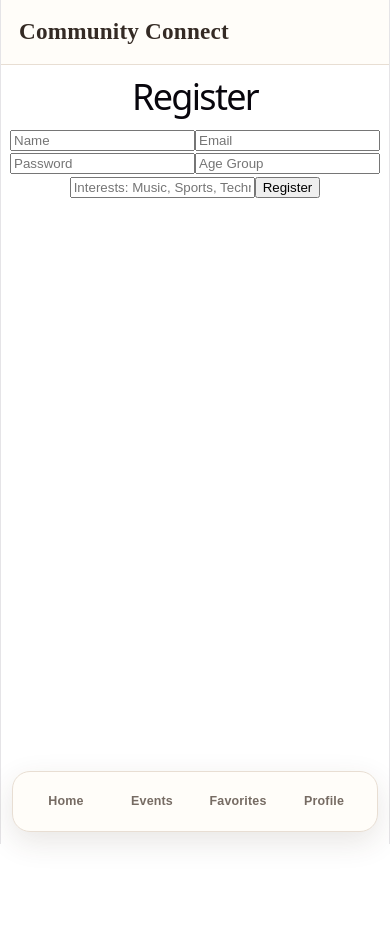
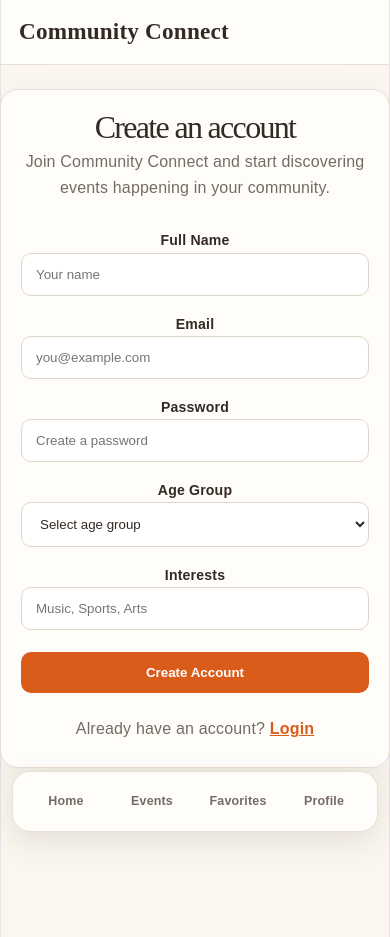
Before and after one commit to Laicole/Community-Connect, a React (Vite) app in the folder client/: page /register in a window 390 px wide. Before the commit the page ends 844 px from the top, so only its background shows below. Built offline with nearby package versions, Linux system fonts and the light colour scheme.

Commit message:
Design responsive login and registration pages

```diff
--- /dev/null
+++ b/client/src/pages/Auth.css
@@ -0,0 +1,130 @@
+.auth-page {
+  min-height: calc(100vh - 76px);
+  background: #fbf7f0;
+
+  display: grid;
+  place-items: center;
+
+  padding: 40px 20px 80px;
+}
+
+.auth-card {
+  width: 100%;
+  max-width: 460px;
+
+  background: #fffdf9;
+  border: 1px solid #e8ded3;
+  border-radius: 24px;
+
+  padding: 36px;
+
+  box-shadow: 0 14px 40px rgba(69, 48, 35, 0.08);
+}
+
+.auth-card h1 {
+  margin: 0 0 10px;
+
+  font-family: "Playfair Display", serif;
+  font-size: 2.5rem;
+  color: #342a24;
+}
+
+.auth-subtitle {
+  margin-bottom: 28px;
+
+  color: #766b63;
+  font-family: "DM Sans", sans-serif;
+  line-height: 1.6;
+}
+
+.auth-form {
+  display: flex;
+  flex-direction: column;
+  gap: 16px;
+}
+
+.auth-form label {
+  color: #342a24;
+  font-family: "DM Sans", sans-serif;
+  font-size: 0.88rem;
+  font-weight: 700;
+}
+
+.auth-form input,
+.auth-form select {
+  width: 100%;
+  box-sizing: border-box;
+
+  padding: 13px 14px;
+
+  border: 1px solid #e0d5ca;
+  border-radius: 10px;
+
+  background: white;
+  color: #342a24;
+
+  font-family: "DM Sans", sans-serif;
+}
+
+.auth-form input:focus,
+.auth-form select:focus {
+  outline: 2px solid #f4a62a;
+  border-color: transparent;
+}
+
+.auth-button {
+  margin-top: 6px;
+
+  border: none;
+  border-radius: 10px;
+
+  padding: 13px 18px;
+
+  background: #d95c1a;
+  color: white;
+
+  font-family: "DM Sans", sans-serif;
+  font-weight: 700;
+
+  cursor: pointer;
+}
+
+.auth-button:hover {
+  background: #b84912;
+}
+
+.auth-message {
+  margin-top: 18px;
+
+  color: #766b63;
+  font-family: "DM Sans", sans-serif;
+}
+
+.auth-link {
+  margin-top: 24px;
+  text-align: center;
+
+  color: #766b63;
+  font-family: "DM Sans", sans-serif;
+}
+
+.auth-link a {
+  color: #d95c1a;
+  font-weight: 700;
+}
+
+@media (max-width: 767px) {
+  .auth-page {
+    align-items: start;
+    padding-top: 24px;
+  }
+
+  .auth-card {
+    padding: 26px 20px;
+    border-radius: 18px;
+  }
+
+  .auth-card h1 {
+    font-size: 2rem;
+  }
+}
--- a/client/src/pages/Login.jsx
+++ b/client/src/pages/Login.jsx
@@ -1,5 +1,7 @@
 import { useState } from "react";
+import { Link } from "react-router-dom";
 import { loginUser } from "../services/api";
+import "./Auth.css";
 
 function Login() {
   const [email, setEmail] = useState("");
@@ -24,30 +26,54 @@ function Login() {
   };
 
   return (
+    <div className="auth-page">
+      <section className="auth-card">
+        <h1>Welcome back</h1>
+
+        <p className="auth-subtitle">
+          Sign in to discover events, save favorites, and manage your profile.
+        </p>
+
+        <form className="auth-form" onSubmit={handleSubmit}>
           <div>
-      <h1>Login</h1>
+            <label htmlFor="email">Email</label>
 
-      <form onSubmit={handleSubmit}>
             <input
+              id="email"
               type="email"
-          placeholder="Email"
+              placeholder="you@example.com"
               value={email}
               onChange={(e) => setEmail(e.target.value)}
             />
+          </div>
+
+          <div>
+            <label htmlFor="password">Password</label>
 
             <input
+              id="password"
               type="password"
-          placeholder="Password"
+              placeholder="Enter your password"
               value={password}
               onChange={(e) => setPassword(e.target.value)}
             />
+          </div>
 
-        <button type="submit">
+          <button className="auth-button" type="submit">
             Login
           </button>
         </form>
 
-      {message && <p>{message}</p>}
+        {message && (
+          <p className="auth-message">
+            {message}
+          </p>
+        )}
+
+        <p className="auth-link">
+          New here? <Link to="/register">Create an account</Link>
+        </p>
+      </section>
     </div>
   );
 }
--- a/client/src/pages/Register.jsx
+++ b/client/src/pages/Register.jsx
@@ -1,5 +1,7 @@
 import { useState } from "react";
+import { Link } from "react-router-dom";
 import { registerUser } from "../services/api";
+import "./Auth.css";
 
 function Register() {
   const [formData, setFormData] = useState({
@@ -45,56 +47,107 @@ function Register() {
   };
 
   return (
+    <div className="auth-page">
+      <section className="auth-card">
+        <h1>Create an account</h1>
+
+        <p className="auth-subtitle">
+          Join Community Connect and start discovering events happening in
+          your community.
+        </p>
+
+        <form className="auth-form" onSubmit={handleSubmit}>
           <div>
-      <h1>Register</h1>
+            <label htmlFor="name">Full Name</label>
 
-      <form onSubmit={handleSubmit}>
             <input
+              id="name"
               type="text"
               name="name"
-          placeholder="Name"
+              placeholder="Your name"
               value={formData.name}
               onChange={handleChange}
+              required
             />
+          </div>
+
+          <div>
+            <label htmlFor="email">Email</label>
 
             <input
+              id="email"
               type="email"
               name="email"
-          placeholder="Email"
+              placeholder="you@example.com"
               value={formData.email}
               onChange={handleChange}
+              required
             />
+          </div>
+
+          <div>
+            <label htmlFor="password">Password</label>
 
             <input
+              id="password"
               type="password"
               name="password"
-          placeholder="Password"
+              placeholder="Create a password"
               value={formData.password}
               onChange={handleChange}
+              required
             />
+          </div>
+
+          <div>
+            <label htmlFor="ageGroup">Age Group</label>
+
+            <select
+              id="ageGroup"
+              name="ageGroup"
+              value={formData.ageGroup}
+              onChange={handleChange}
+            >
+              <option value="">Select age group</option>
+              <option value="Children">Children</option>
+              <option value="Teen">Teen</option>
+              <option value="Adult">Adult</option>
+              <option value="Senior">Senior</option>
+              <option value="21+">21+</option>
+            </select>
+          </div>
+
+          <div>
+            <label htmlFor="interests">Interests</label>
 
             <input
-          type="text"
-          name="ageGroup"
-          placeholder="Age Group"
-          value={formData.ageGroup}
-          onChange={handleChange}
-        />
-
-        <input
+              id="interests"
               type="text"
               name="interests"
-          placeholder="Interests: Music, Sports, Technology"
+              placeholder="Music, Sports, Arts"
               value={formData.interests}
               onChange={handleChange}
             />
+          </div>
 
-        <button type="submit">
-          Register
+          <button className="auth-button" type="submit">
+            Create Account
           </button>
         </form>
 
-      {message && <p>{message}</p>}
+        {message && (
+          <p className="auth-message">
+            {message}
+          </p>
+        )}
+
+        <p className="auth-link">
+          Already have an account?{" "}
+          <Link to="/login">
+            Login
+          </Link>
+        </p>
+      </section>
     </div>
   );
 }
```
Lines whose indentation alone changed are shown as unchanged.
